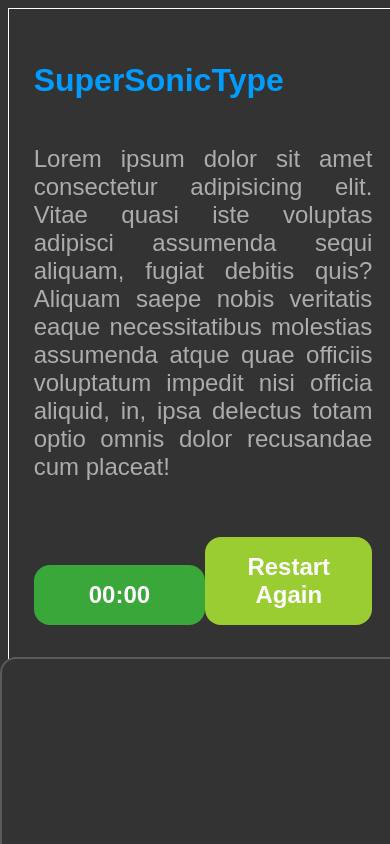
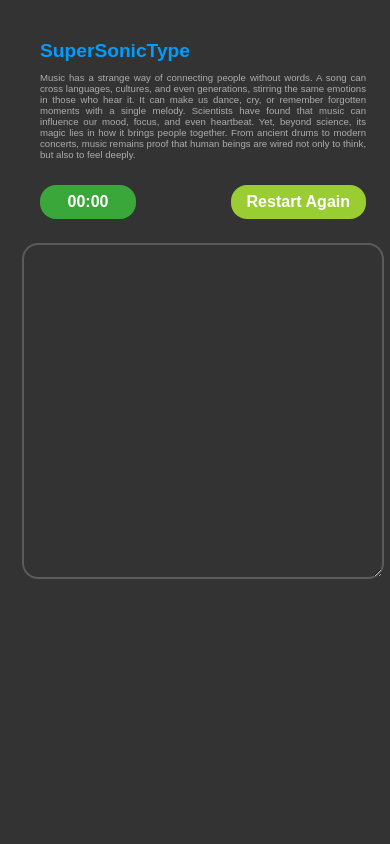
Before and after one commit to Harshitha-Annam/SupersonicType, a plain HTML site: page index.html in a window 390 px wide. Shown: the top 844 px of the page. Drawn offline with Linux system fonts and the light colour scheme.

Commit message:
updated documentation

```diff
--- /dev/null
+++ b/data.js
@@ -0,0 +1,27 @@
+
+export const paragraphs = [
+    'The human brain is often compared to a supercomputer, but in reality, it is far more powerful. Unlike machines, the brain is capable of creativity, emotions, and abstract thinking. It processes millions of signals every second, enabling us to learn languages, play music, and invent technology. While scientists have built incredible artificial intelligence systems, they still struggle to capture the depth of human consciousness. Perhaps that mystery is what makes us uniquely human, reminding us that intelligence is not just about speed, but also about meaning.',
+
+    'Every sunrise tells a new story, painting the sky with shades of orange and gold. For some, mornings bring energy and clarity; for others, they are a battle with drowsiness. Yet, no matter how we feel, the day begins with the same rhythm of nature. Birds sing, flowers open, and the world slowly comes alive. In those quiet moments, if we pause to notice, we may realize that life constantly offers us a chance to start fresh. The question is whether we are willing to accept it.',
+
+    'Technology has transformed the way we connect with the world. A single message can travel across continents in less than a second, and knowledge that once required years of study is now available with a few clicks. But this speed comes with a cost. Many people find themselves overwhelmed by endless notifications and digital noise. The challenge today is not just to access information, but to filter it wisely. True progress is not measured by how fast we can scroll, but by how deeply we can think.',
+
+    "Curiosity is the spark behind every great discovery. From the moment a child asks “why,” the journey of learning begins. Ancient explorers once sailed into unknown oceans with only the stars to guide them. Today, scientists explore galaxies far beyond our own using giant telescopes and advanced mathematics. Yet the essence remains the same—an unshakable desire to understand what lies beyond. Curiosity may not always give us immediate answers, but it keeps humanity moving forward. It is proof that we are not satisfied with what we already know, but always searching for more.",
+
+    "In a world full of distractions, focus has become a rare superpower. Our devices buzz with notifications, each one demanding a slice of our attention. Yet true productivity does not come from multitasking, but from doing one thing with complete presence. Athletes call it “being in the zone,” where time slows down and effort feels effortless. Writers, musicians, and coders often experience it too when they are fully absorbed in their craft. Training the mind to focus is like training a muscle—it takes patience, practice, and discipline. The reward, however, is extraordinary clarity.",
+
+    "History is filled with ordinary people who did extraordinary things. Many of them were not born with power or privilege, but with courage and determination. A teacher who inspired a generation, an activist who fought for justice, or an inventor who changed daily life—all shaped the world in ways that textbooks cannot fully capture. Their lives remind us that greatness is not measured by fame or wealth. Instead, it is measured by the impact we leave behind. Each choice we make, no matter how small, has the potential to create ripples across time.",
+
+    "Traveling to new places is more than just sightseeing. It is about stepping outside the familiar and experiencing life from a different perspective. A walk through an old marketplace, the taste of unfamiliar food, or a conversation with a stranger can leave a lasting memory. These small moments remind us that the world is larger than our routines and beliefs. Traveling teaches humility, showing us that our way of living is just one among countless others. Each journey shapes us quietly, broadening our vision without us even noticing.",
+
+    "Books have always been windows to other worlds. Through them, we can live in distant times, explore imaginary lands, or walk in someone else’s shoes. A well-written story has the power to change how we see reality. It can comfort us in sadness, challenge our assumptions, or inspire us to dream bigger. In an age of quick digital content, books stand as patient companions, waiting to be opened and rediscovered. Every page turned is an invitation to slow down and reflect. Perhaps that is why stories never truly grow old.",
+
+    "Nature often holds solutions that humans overlook. The design of airplane wings was inspired by birds, and the idea of Velcro came from tiny plant burrs. Scientists now study the patterns of bees, ants, and even coral reefs to solve modern problems. This field, called biomimicry, shows that innovation does not always mean inventing something new. Sometimes it means learning from what already exists. The natural world carries wisdom shaped by millions of years of trial and error. If we observe closely, it can guide us toward smarter, more sustainable ways of living.",
+
+    "Dreams have always fascinated people, from ancient philosophers to modern scientists. Some believe dreams are random signals in the brain, while others see them as hidden messages from our subconscious. A single dream can leave us inspired, unsettled, or confused for days. Writers and artists often find creativity in them, shaping strange visions into powerful works of art. Though science has explained much about sleep, the mystery of why we dream still lingers. Perhaps dreams are less about solving problems and more about reminding us that imagination has no limits.",
+
+    "Innovation often begins with a question nobody else thought to ask. Why should communication take days when it could take seconds? Why settle for candles when electricity is possible? Behind every great invention was someone bold enough to challenge the obvious. The difficulty lies not in finding answers, but in daring to wonder differently. In a world moving faster than ever, curiosity and creativity are more valuable than knowledge alone. After all, knowledge tells us what exists, but imagination dares us to see what could exist tomorrow.",
+
+    "Music has a strange way of connecting people without words. A song can cross languages, cultures, and even generations, stirring the same emotions in those who hear it. It can make us dance, cry, or remember forgotten moments with a single melody. Scientists have found that music can influence our mood, focus, and even heartbeat. Yet, beyond science, its magic lies in how it brings people together. From ancient drums to modern concerts, music remains proof that human beings are wired not only to think, but also to feel deeply.",
+
+];
--- a/index.html
+++ b/index.html
@@ -12,7 +12,7 @@
         <h1>SuperSonicType</h1>
     </header>
     <main class="content">
-        <p id="paragraph">Lorem ipsum dolor sit amet consectetur adipisicing elit. Vitae quasi iste voluptas adipisci assumenda sequi aliquam, fugiat debitis quis? Aliquam saepe nobis veritatis eaque necessitatibus molestias assumenda atque quae officiis voluptatum impedit nisi officia aliquid, in, ipsa delectus totam optio omnis dolor recusandae cum placeat!</p>
+        <p id="paragraph"></p>
         <div class="timer-start-again">
             <div class="timer">00:00</div> <button class="start-again">Restart Again</button>
         </div>
@@ -24,6 +24,6 @@
         </div>
     </main>
     </div>
-    <script src="./script2.js"></script>
+    <script src="./script2.js" type="module"></script>
 </body>
 </html>
--- a/script2.js
+++ b/script2.js
@@ -1,25 +1,8 @@
-let typespace = document.getElementById('type-space');
+import {paragraphs} from './data.js';
 
-let ptag = document.getElementById('paragraph');
-let paragraph = ptag.textContent;
-
-const paraLength = paragraph.length;
-
-const listOfCharacters = paragraph.split('');
-
-ptag.textContent ='';
-
-const numOfChars = listOfCharacters.length;
-let timer = null;
-for(let j = 0; j < numOfChars; j++)
-{
-    let span = document.createElement('span');
-    span.classList.add(`${j}`);
-    span.textContent= listOfCharacters[j];
-    ptag.append(span);
-}
 let lockIndex = 0;
 let lockedValue = '';
+let timer = null;
 let startAgain = document.querySelector('.start-again');
 console.log(startAgain)
 startAgain.addEventListener('click', () =>
@@ -33,6 +16,26 @@ startAgain.addEventListener('click', () =>
 
 function startTyping()
 {
+    let typespace = document.getElementById('type-space');
+
+let ptag = document.getElementById('paragraph');
+let paragraph = paragraphs[Math.ceil(Math.random()*(paragraphs.length))];
+
+const paraLength = paragraph.length;
+
+const listOfCharacters = paragraph.split('');
+
+ptag.textContent ='';
+
+const numOfChars = listOfCharacters.length;
+
+for(let j = 0; j < numOfChars; j++)
+{
+    let span = document.createElement('span');
+    span.classList.add(`${j}`);
+    span.textContent= listOfCharacters[j];
+    ptag.append(span);
+}
 let isStarted = false;
 
 let seconds = 0;
--- a/styles.css
+++ b/styles.css
@@ -10,7 +10,7 @@ body{
     justify-content: center;
     align-items: center;
     /* flex-direction: column; */
-    border: 1px solid white;
+    /* border: 1px solid white; */
     font-size: 1.5rem;
     padding: 1rem;
     background-color: rgb(52, 51, 51);
@@ -33,7 +33,7 @@ body{
 
 
 .header{
-    width:100%;
+    width:10vw;
     /* border: 1px solid white; */
 
     color:rgb(0, 157, 255);
@@ -45,7 +45,8 @@ body{
 }
 textarea
 {
-    padding:2rem;
+    margin: 1rem;
+    padding:1rem;
     font-size: 1.5rem;
     color:rgba(255, 255, 255, 0.61);
     width:100%;
@@ -53,6 +54,7 @@ textarea
     border:2px solid rgba(139, 136, 136, 0.459);
     background-color: rgb(52, 51, 51);
     border-radius: 1rem;
+    text-align: justify;
 }
 textarea:focus{
     outline: none;
@@ -77,7 +79,7 @@ div.timer{
     background-color: #3ff83f96;
     border-radius:1rem;
     /* margin: 1rem 2rem; */
-
+   cursor: pointer;
     color: white;
     margin-top:auto;
     font-weight: 700;
@@ -94,6 +96,7 @@ div.timer{
 .start-again{
     padding: 1rem 1rem;
     border:none;
+    cursor: pointer;
     background-color: rgb(153, 205, 50);
     border-radius: 1rem;
     font-size: 1.5rem;
@@ -102,3 +105,32 @@ div.timer{
     float: right;
     margin-top:auto;
 }
+
+@media (max-width:400px)
+{
+    body{
+        font-size: 0.6rem;
+    }
+    .header h1{
+        font-size: 1.2rem;
+        margin: 0;
+    }
+    .timer-start-again .timer{
+        font-size: 1rem;
+        width: 4rem;
+        margin-top: 0.5rem;
+        padding:0.5rem 1rem;
+    }
+    .timer-start-again .start-again{
+        font-size: 1rem;
+        margin-top: 0.5rem;
+        padding:0.5rem 1rem;
+    }
+    .timer-start-again{
+        margin:0.5rem;
+    }
+    textarea{
+        font-size: 0.6rem;
+    }
+
+}
```
Also changed, not shown: 1 other file.
